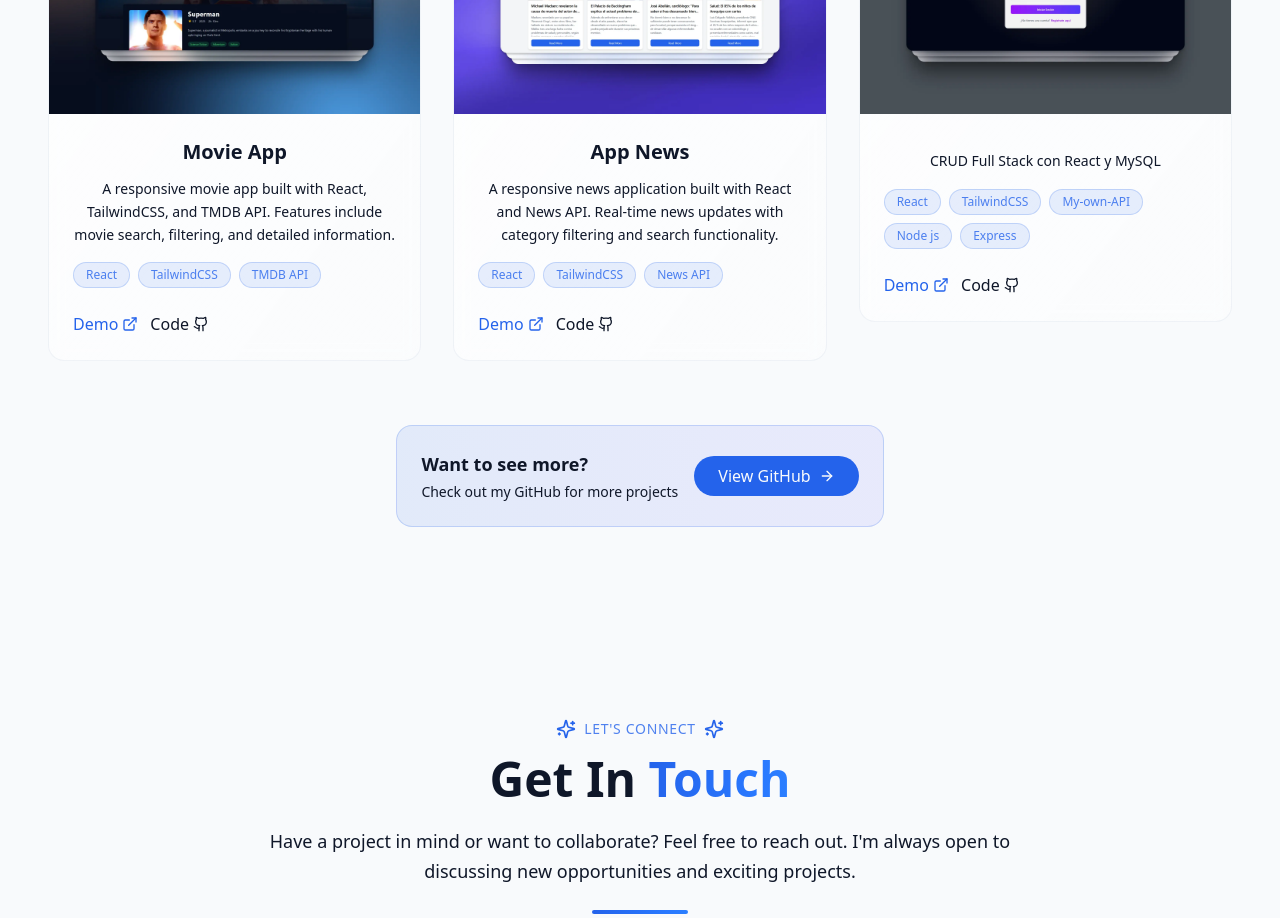
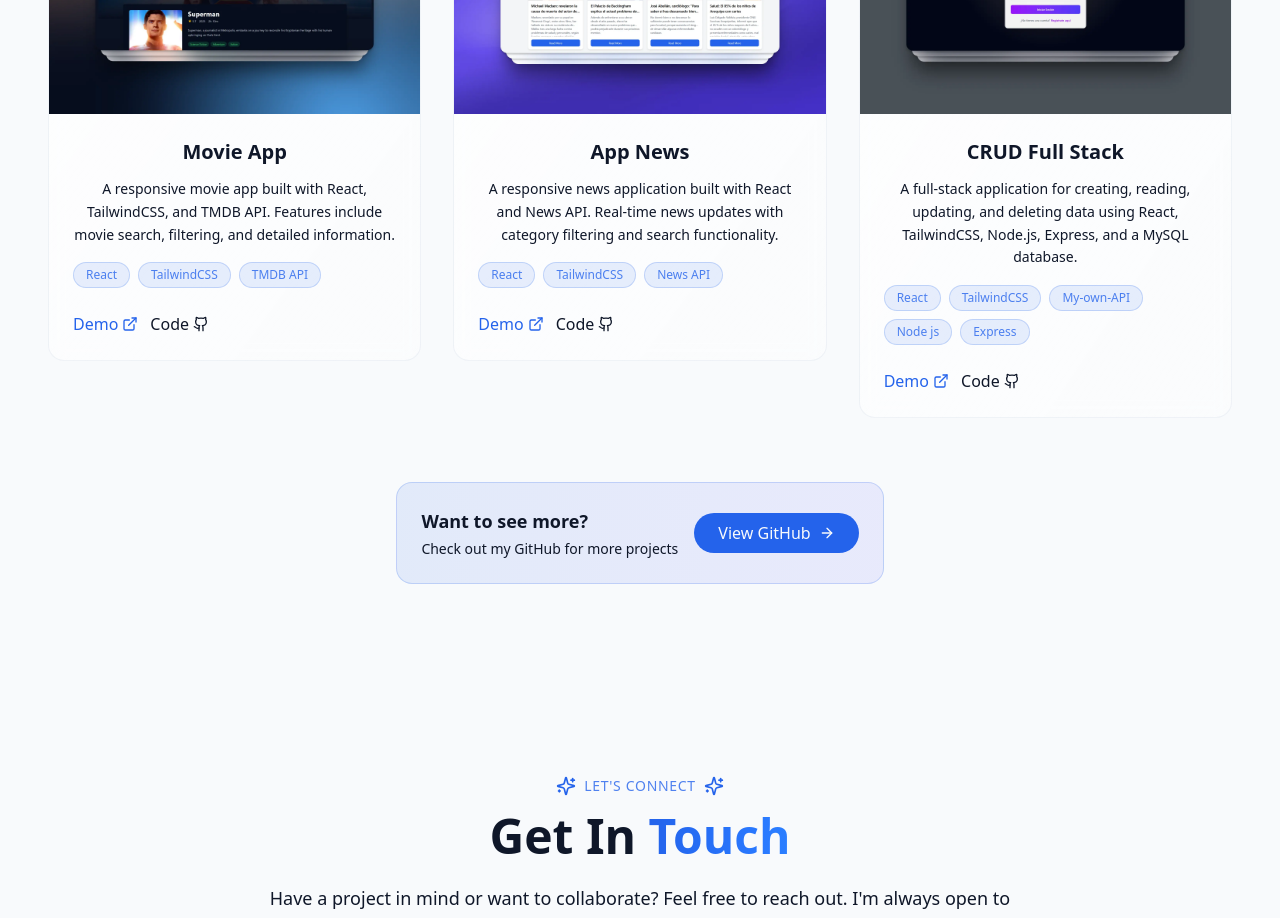
Before and after one commit to junito02/Junior-portfolio, a React (Vite) app: page / in a window 1280 px wide. Shown: the part 3500-4418 px from the top of the page. Built offline with nearby package versions, Linux system fonts and the light colour scheme.

Commit message:
adding-description

```diff
--- a/src/components/ProjectsSection.jsx
+++ b/src/components/ProjectsSection.jsx
@@ -37,8 +37,9 @@ const projectsData = [
   },
   {
     id: 3,
-    title: "",
-    description: " CRUD Full Stack con React y MySQL",
+    title: "CRUD Full Stack",
+    description:
+      " A full-stack application for creating, reading, updating, and deleting data using React, TailwindCSS, Node.js, Express, and a MySQL database.",
     image: "/projects/crud.webp",
     tags: ["React", "TailwindCSS", "My-own-API", "Node js", "Express"],
     demoUrl: "https://frontend-crud-mysql-express-client.vercel.app/",
```
